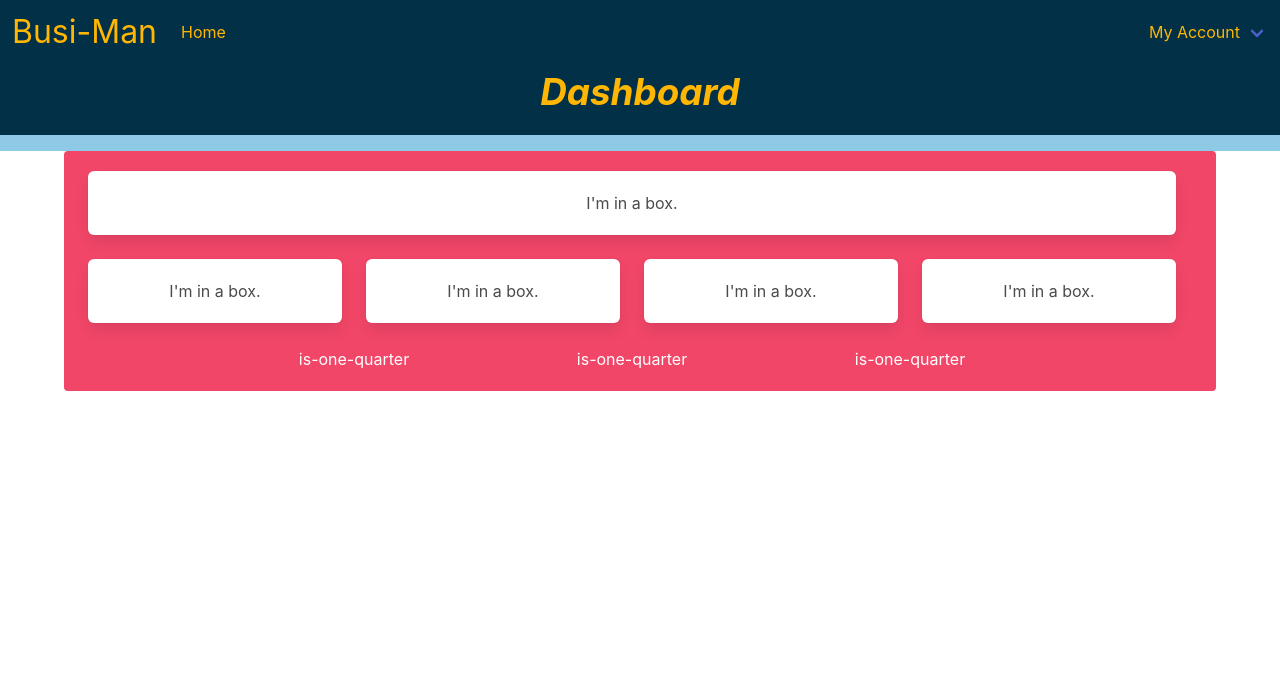
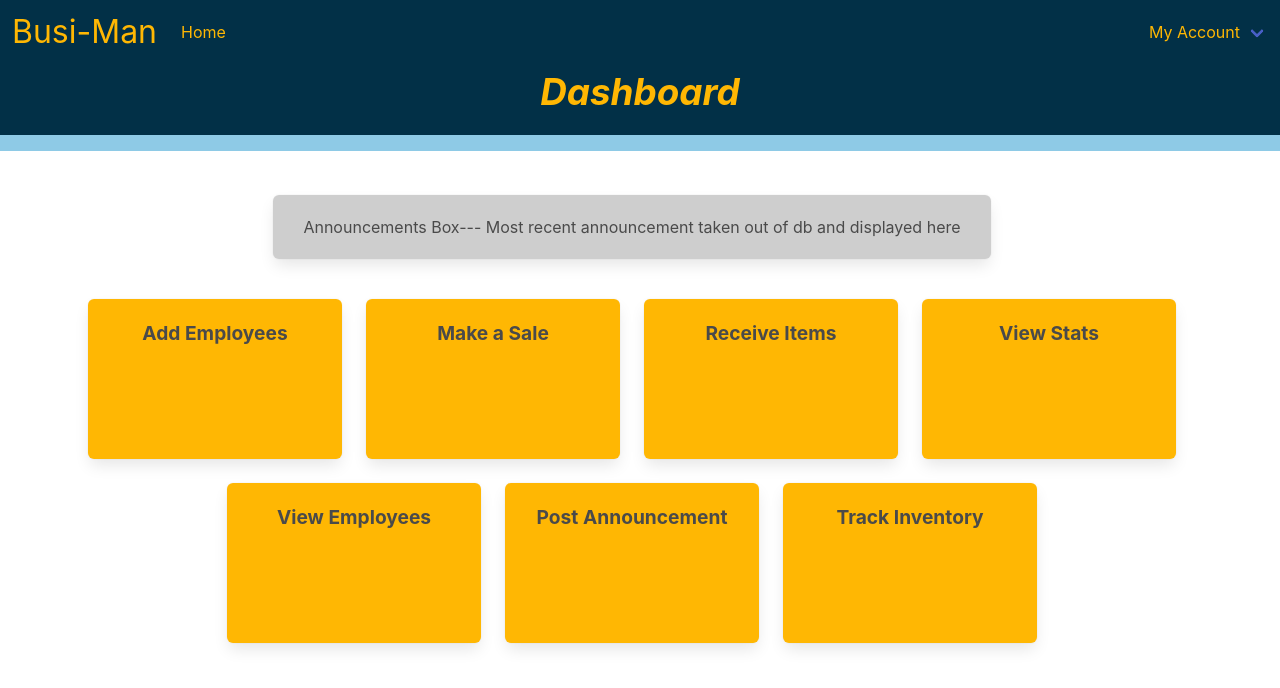
Before and after one commit to lnewmanheggie/Busi-Man, a React (Create React App) app: page /dashboard in a window 1280 px wide. Shown: the top 688 px of the page. Built offline with nearby package versions, Linux system fonts and the light colour scheme.

Commit message:
dashboard cards created

```diff
--- a/public/index.html
+++ b/public/index.html
@@ -15,7 +15,7 @@
       user's mobile device or desktop. See https://developers.google.com/web/fundamentals/web-app-manifest/
     -->
     <link rel="manifest" href="%PUBLIC_URL%/manifest.json" />
-    <!-- Bulma CSS library -->
+    <!-- Bulma CSS -->
     <link rel="stylesheet" href="https://cdn.jsdelivr.net/npm/bulma@0.9.1/css/bulma.min.css">
     <!--
       Notice the use of %PUBLIC_URL% in the tags above.
--- a/src/App.css
+++ b/src/App.css
@@ -1,38 +1,3 @@
 .App {
   text-align: center;
 }
-
-.App-logo {
-  height: 40vmin;
-  pointer-events: none;
-}
-
-@media (prefers-reduced-motion: no-preference) {
-  .App-logo {
-    animation: App-logo-spin infinite 20s linear;
-  }
-}
-
-.App-header {
-  background-color: #282c34;
-  min-height: 100vh;
-  display: flex;
-  flex-direction: column;
-  align-items: center;
-  justify-content: center;
-  font-size: calc(10px + 2vmin);
-  color: white;
-}
-
-.App-link {
-  color: #61dafb;
-}
-
-@keyframes App-logo-spin {
-  from {
-    transform: rotate(0deg);
-  }
-  to {
-    transform: rotate(360deg);
-  }
-}
--- /dev/null
+++ b/src/components/AnnouncementsBox.js
@@ -0,0 +1,19 @@
+import React from 'react';
+
+function AnnouncementsBox() {
+
+    const styles = {
+        box: {
+            backgroundColor: '#cecece'
+        }
+    }
+
+    return(
+        <div className="box mb-4" style={styles.box}>
+            Announcements Box---
+            Most recent announcement taken out of db and displayed here
+        </div>
+    )
+}
+
+export default AnnouncementsBox;
--- /dev/null
+++ b/src/components/Card.js
@@ -0,0 +1,24 @@
+import React from 'react';
+
+function Card({ title }) {
+
+    const styles = {
+        box: {
+            backgroundColor: '#ffb703',
+            height: '10rem',
+        },
+
+        h2 : {
+            fontWeight: 'bold',
+            fontSize: '1.2rem'
+        }
+    }
+
+    return(
+        <div className="box" style={styles.box}>
+            <h2 style={styles.h2}>{title}</h2>
+        </div>
+    )
+}
+
+export default Card;
--- a/src/pages/Dashboard.js
+++ b/src/pages/Dashboard.js
@@ -1,45 +1,57 @@
 import React from 'react';
 import Navbar from '../components/Navbar';
 import Header from '../components/Header';
+import AnnouncementsBox from '../components/AnnouncementsBox';
+import Card from '../components/Card';
 
 function Dashboard() {
+
+    const styles = {
+        container: {
+            backgroundColor: "white"
+        }
+    }
 
     return(
         <>
             <Navbar />
             <Header heading={'Dashboard'}/>
-            <div className="container">
-                <div className="notification is-danger">
-                    <div class="box">
-                        I'm in a box.
+
+
+            <div className="container mt-5 mb-5">
+                <div className="notification" style={styles.container}>
+                    <div className="columns is-centered">
+                        <div className="column is-two-thirds">
+                            <AnnouncementsBox />
+                        </div>
                     </div>
-                    <div class="columns">
-                        <div class="column">
-                            <div class="box">
-                                I'm in a box.
-                            </div>
+                    <div className="columns">
+                        <div className="column">
+                            <Card
+                                title='Add Employees'
+                            />
                         </div>
-                        <div class="column">
-                            <div class="box">
-                                I'm in a box.
-                            </div>
+                        <div className="column">
+                            <Card title='Make a Sale'/>
                         </div>
-                        <div class="column">
-                            <div class="box">
-                            I'm in a box.
-                            </div>
+                        <div className="column">
+                            <Card title='Receive Items'/>
                         </div>
-                        <div class="column">
-                            <div class="box">
-                            I'm in a box.
-                            </div>
+                        <div className="column">
+                            <Card title='View Stats'/>
                         </div>
                     </div>
 
-                    <div class="columns is-centered">
-                        <div class="column is-one-quarter">is-one-quarter</div>
-                        <div class="column is-one-quarter">is-one-quarter</div>
-                        <div class="column is-one-quarter">is-one-quarter</div>
+                    <div className="columns is-centered">
+                        <div className="column is-one-quarter">
+                            <Card title='View Employees'/>
+                        </div>
+                        <div className="column is-one-quarter">
+                            <Card title='Post Announcement'/>
+                        </div>
+                        <div className="column is-one-quarter">
+                            <Card title='Track Inventory'/>
+                        </div>
                     </div>
                 </div>
             </div>
```
Also changed, not shown: src/components/Footer.js (added), 1 other file (tests, documents, lock files or other folders).
